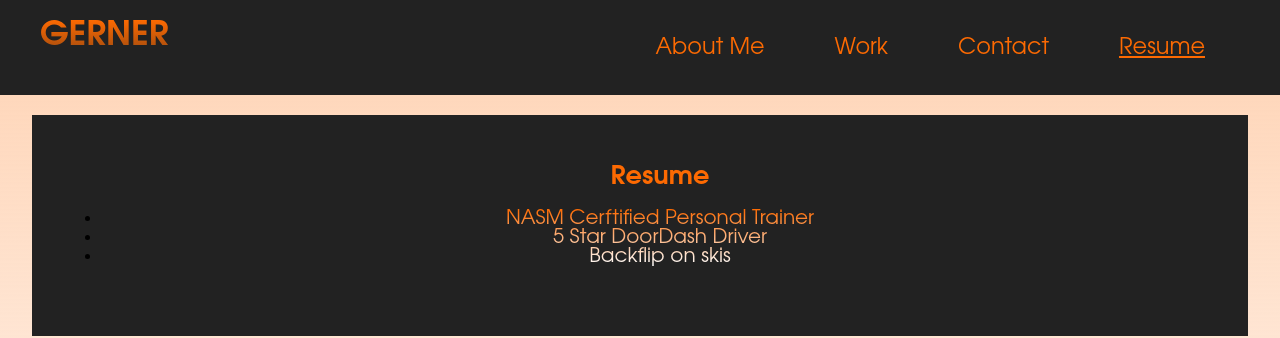
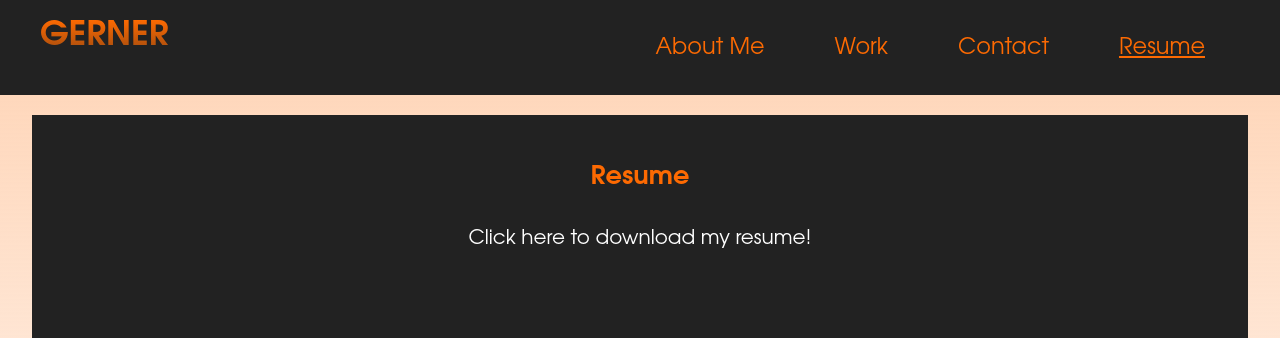
Before and after one commit to bgerner/react-portfolio, a React (Create React App) app: page /resume in a window 1280 px wide. Shown: the top 338 px of the page. Built offline with nearby package versions, Linux system fonts and the light colour scheme.

Commit message:
downloadable resume

```diff
--- a/src/components/Footer.js
+++ b/src/components/Footer.js
@@ -1,15 +1,15 @@
 import React from "react";
-// import resume from "./assets/";
+import resume from "./assets/docs/Resume-Draft.pdf";
 
 function Footer() {
   return (
     <footer>
       <div className="footer" id="footer">
-        <a href="https://github.com/bgerner" target="_blank"><img src="https://img.icons8.com/ios/50/000000/github--v1.png" alt="Github" className="icon"/></a>
-        <a href="https://www.linkedin.com/in/ben-gerner-790683208/" target="_blank"><img src="https://img.icons8.com/ios/50/000000/linkedin.png" alt="LinkedIn" className="icon"/></a>
-        <a href="https://www.instagram.com/gernerfitness/" target="_blank"><img src="https://img.icons8.com/ios/50/000000/instagram-new--v1.png" alt="Instagram" className="icon"/></a>
+        <a href="https://github.com/bgerner" target="_blank" rel="noreferrer"><img src="https://img.icons8.com/ios/50/000000/github--v1.png" alt="Github" className="icon"/></a>
+        <a href="https://www.linkedin.com/in/ben-gerner-790683208/" target="_blank" rel="noreferrer"><img src="https://img.icons8.com/ios/50/000000/linkedin.png" alt="LinkedIn" className="icon"/></a>
+        <a href="https://www.instagram.com/gernerfitness/" target="_blank" rel="noreferrer"><img src="https://img.icons8.com/ios/50/000000/instagram-new--v1.png" alt="Instagram" className="icon"/></a>
         <p id="footer-p">
-        &copy; bgerner  |  <a id="resume-link" href="https://www.computerhope.com/download.php?file=example.pdf" download>download resume</a>
+        &copy; bgerner  |  <a id="resume-link" href={resume} download>download resume</a>
         </p>
 
     </div>
--- a/src/components/Navigation.js
+++ b/src/components/Navigation.js
@@ -2,7 +2,7 @@ import React from "react";
 import './assets/css/app.css';
 
 import {
-    NavLink, Link
+    NavLink
   } from "react-router-dom";
 
 function Navigation() {
--- a/src/components/Project.js
+++ b/src/components/Project.js
@@ -1,4 +1,4 @@
-import React, { useState } from "react";
+import React from "react";
 
 function Project({ title, link, repoLink, image }) {
   return (
@@ -15,7 +15,7 @@ function Project({ title, link, repoLink, image }) {
         rel="noreferrer"
         className="git-icon"
       >
-        <img src="https://img.icons8.com/color/45/000000/github--v3.png" />
+        <img src="https://img.icons8.com/color/45/000000/github--v3.png" alt="github icon" />
       </a> : ''}
       {link ? <a
         href={link}
@@ -23,7 +23,7 @@ function Project({ title, link, repoLink, image }) {
         rel="noreferrer"
         className="deploy-icon"
       >
-        <img src="https://img.icons8.com/fluency/45/000000/rocket.png" />
+        <img src="https://img.icons8.com/fluency/45/000000/rocket.png" alt="deployment icon"/>
       </a> : ''}
     </figure>
   );
--- a/src/components/assets/css/app.css
+++ b/src/components/assets/css/app.css
@@ -262,6 +262,9 @@ figcaption {
   font-style: italic;
   text-decoration: none;
 }
+#resume-a {
+  padding: 40px
+}
 footer {
   background: -webkit-linear-gradient(var(--one), var(--two));
   width: 100%;
--- a/src/components/views/Resume.js
+++ b/src/components/views/Resume.js
@@ -1,5 +1,6 @@
 import React from "react";
-import '../assets/css/app.css'
+import '../assets/css/app.css';
+import resume from "../assets/docs/Resume-Draft.pdf";
 
 function Resume() {
   return (
@@ -7,12 +8,8 @@ function Resume() {
       <div className="section-title">
         <h3>Resume</h3>
       </div>
-      <div className="text">
-        <ul>
-          <li>NASM Cerftified Personal Trainer</li>
-          <li>5 Star DoorDash Driver</li>
-          <li>Backflip on skis</li>
-        </ul>
+      <div id="resume-a">
+      <a id="paragraph-link" href={resume} download>Click here to download my resume!</a>
       </div>
     </section>
   );
```
Also changed, not shown: 13 other files (tests, documents, lock files or other folders).
